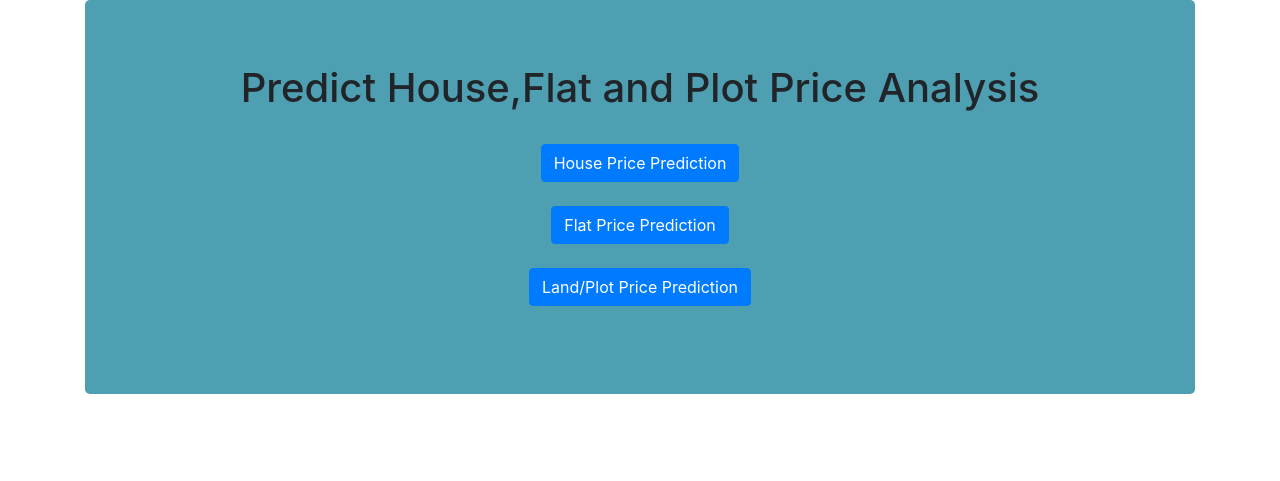
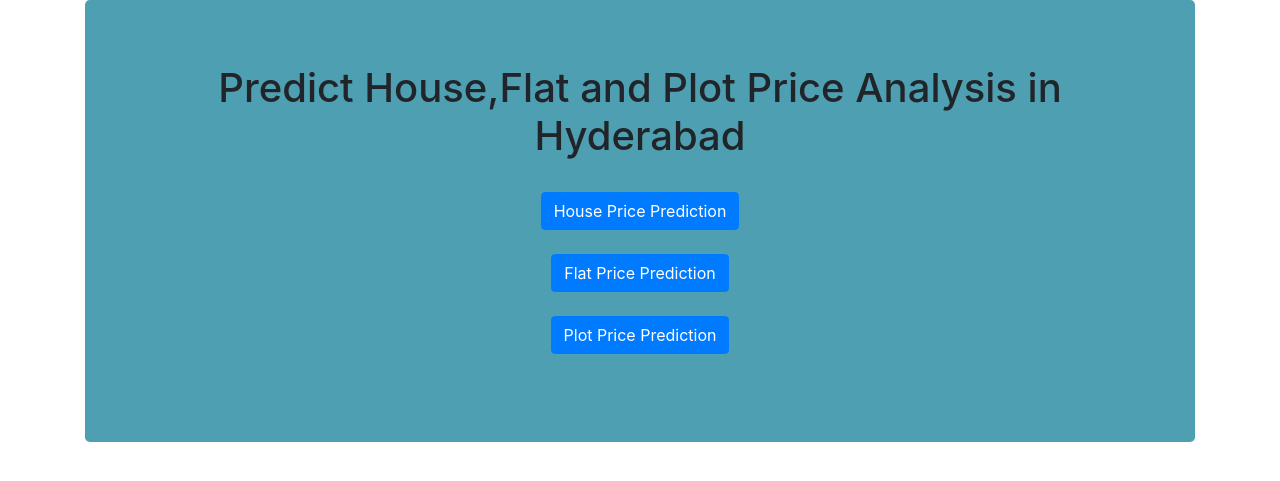
Before and after one commit to shravankumargottala/Hyderabad_House_Price_Prediction, a Flask app: page / in a window 1280 px wide. Shown: the top 481 px of the page. Run offline with Flask 2, Linux system fonts and the light colour scheme; some libraries are stand-ins or nearby versions.

Commit message:
Update Main_Menu.html

```diff
--- a/templates/Main_Menu.html
+++ b/templates/Main_Menu.html
@@ -17,7 +17,7 @@
 
  <div class="container">
    <div class="jumbotron" style="background-color: #4e9fb1;">
-        <center><h1>Predict House,Flat and Plot Price Analysis</h1>
+        <center><h1>Predict House,Flat and Plot Price Analysis in Hyderabad</h1>
 		<br>
      <!-- Main Input For Receiving Query to our ML -->
     <form action="{{ url_for('house')}}"method="post">
@@ -31,7 +31,7 @@
 	<br>
 	<br>
 	<form action="{{ url_for('plot')}}"method="post">
-      <center><button type="submit" class="btn btn-primary">Land/Plot Price Prediction</button>
+      <center><button type="submit" class="btn btn-primary">Plot Price Prediction</button>
     </form>
 	<br>
 	<br>
```
